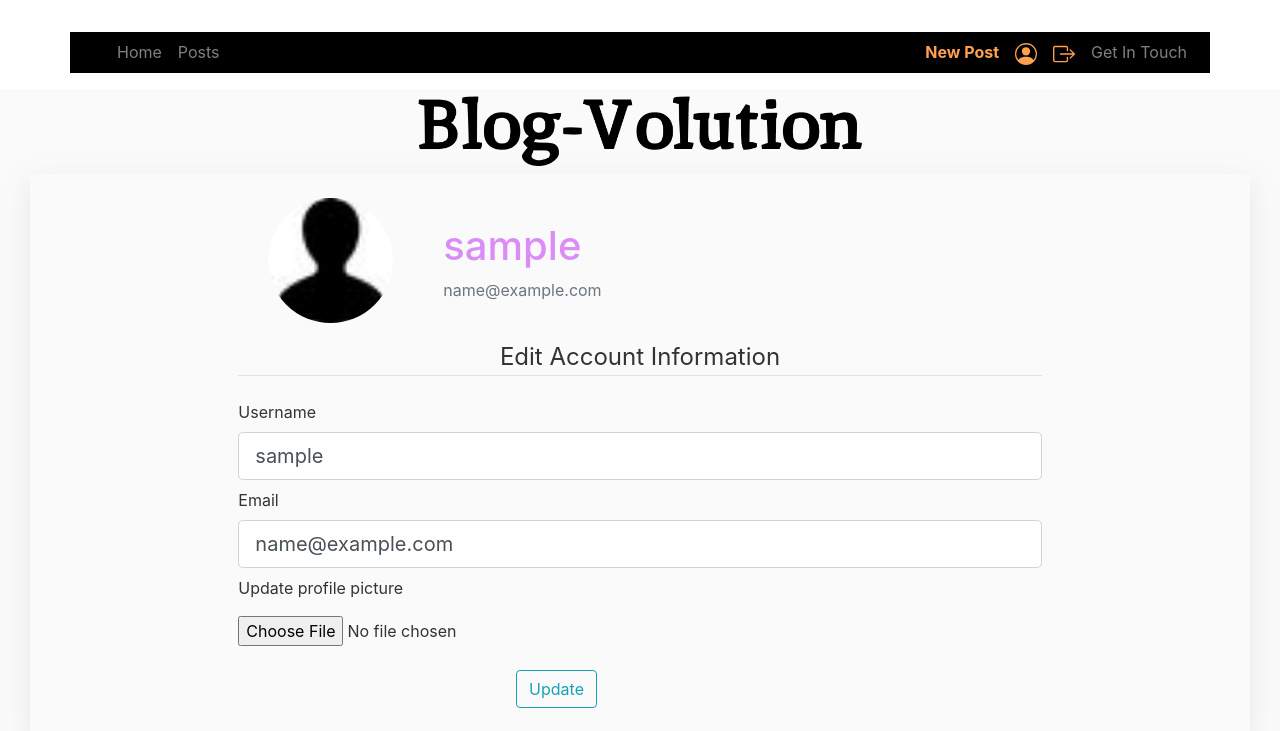
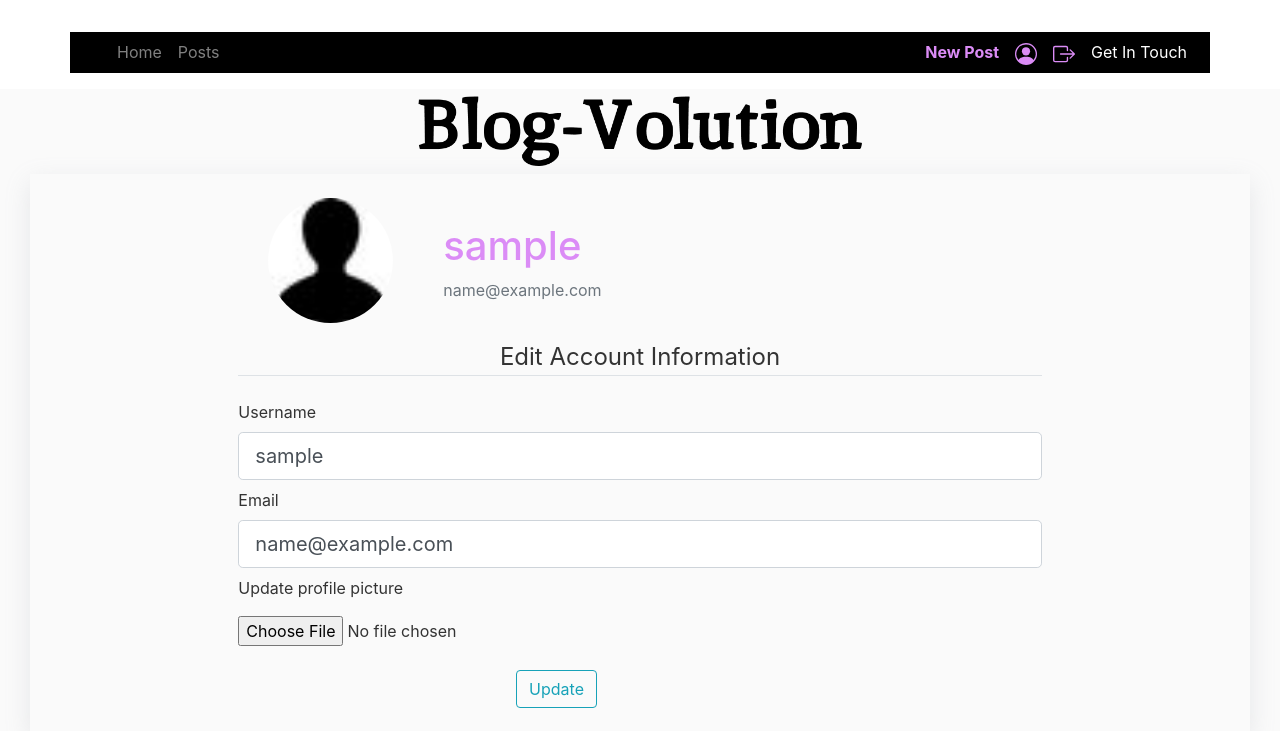
Before and after one commit to AtienoObwanda/Blogvolution, a Flask app: page /auth/account in a window 1280 px wide. Shown: the top 731 px of the page. Run offline with Flask 2, Linux system fonts and the light colour scheme; the visitor is signed in with stand-in values (Sample User, id 1); data comes from the database, SQL or seed files in the repository; data that the repository does not hold is empty; some libraries are stand-ins or nearby versions.

Commit message:
adding styling for vavigation bar

```diff
--- a/app/templates/base.html
+++ b/app/templates/base.html
@@ -40,10 +40,10 @@
           <!-- Navbar Right Side -->
           <div class="navbar-nav ms-auto">
             {% if current_user.is_authenticated %}
-            <a class="nav-item nav-link align-right" style="color: #fea150; font-weight: bold"
+            <a class="nav-item nav-link align-right" style="color: #DB8CF6; font-weight: bold"
               href="{{ url_for('main.post') }}">New Post</a>
             <a class="nav-item nav-link align-right" href="{{ url_for('auth.account') }}">
-              <svg xmlns="http://www.w3.org/2000/svg" width="22" height="22" fill="#fea150" class="bi bi-person-circle"
+              <svg xmlns="http://www.w3.org/2000/svg" width="22" height="22" fill="#DB8CF6" class="bi bi-person-circle"
                 viewBox="0 0 16 16">
                 <path d="M11 6a3 3 0 1 1-6 0 3 3 0 0 1 6 0z" />
                 <path fill-rule="evenodd"
@@ -51,7 +51,7 @@
               </svg>
             </a>
             <a class="nav-item nav-link align-right" href="{{ url_for('auth.logout') }}">
-              <svg xmlns="http://www.w3.org/2000/svg" width="22" height="22" fill="#fea150"
+              <svg xmlns="http://www.w3.org/2000/svg" width="22" height="22" fill="#DB8CF6"
                 class="bi bi-box-arrow-right" viewBox="0 0 16 16">
                 <path fill-rule="evenodd"
                   d="M10 12.5a.5.5 0 0 1-.5.5h-8a.5.5 0 0 1-.5-.5v-9a.5.5 0 0 1 .5-.5h8a.5.5 0 0 1 .5.5v2a.5.5 0 0 0 1 0v-2A1.5 1.5 0 0 0 9.5 2h-8A1.5 1.5 0 0 0 0 3.5v9A1.5 1.5 0 0 0 1.5 14h8a1.5 1.5 0 0 0 1.5-1.5v-2a.5.5 0 0 0-1 0v2z" />
@@ -59,7 +59,7 @@
                   d="M15.854 8.354a.5.5 0 0 0 0-.708l-3-3a.5.5 0 0 0-.708.708L14.293 7.5H5.5a.5.5 0 0 0 0 1h8.793l-2.147 2.146a.5.5 0 0 0 .708.708l3-3z" />
               </svg>
             </a>
-            <a class="nav-item nav-link align-right" href="{{ url_for('main.contact') }}">Get In Touch </a>
+            <a class="nav-item nav-link align-right" href="{{ url_for('main.contact') }}" style="color:#fff">Get In Touch </a>
             {% else%}
 
             <a class="nav-item nav-link align-right" href="{{ url_for('auth.login') }}">
```
